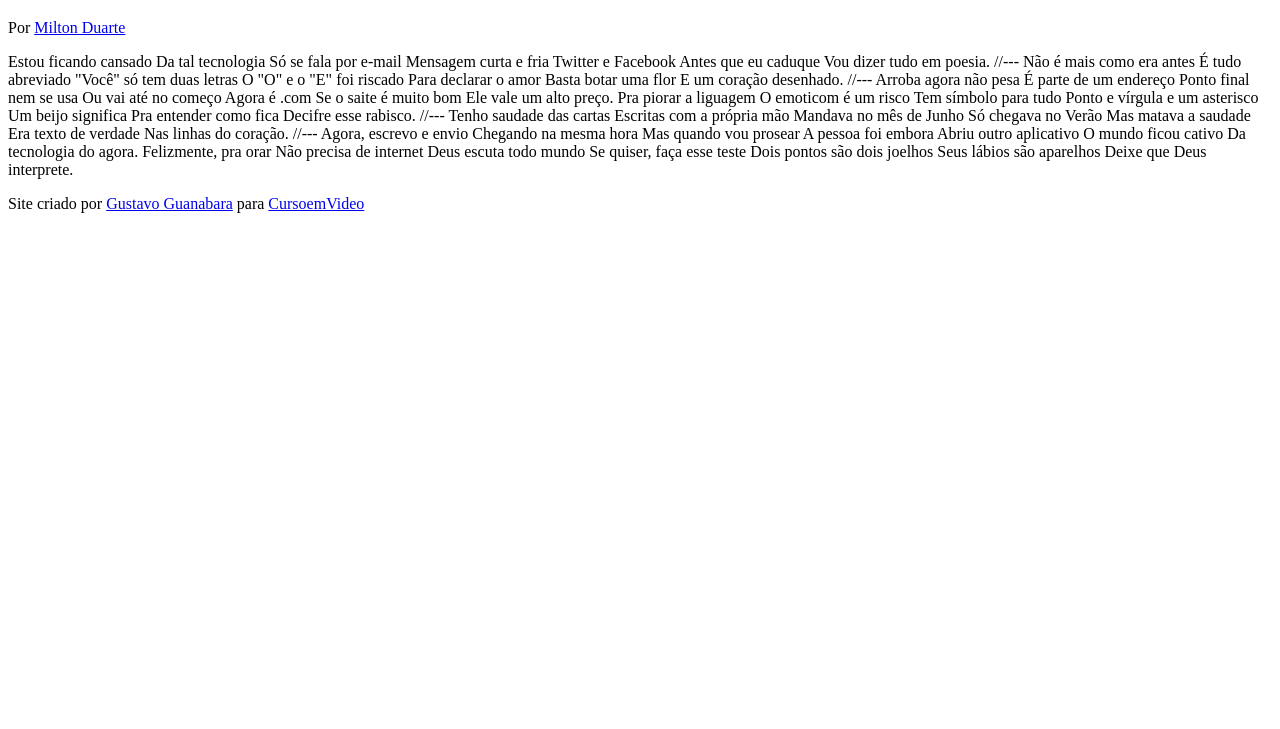
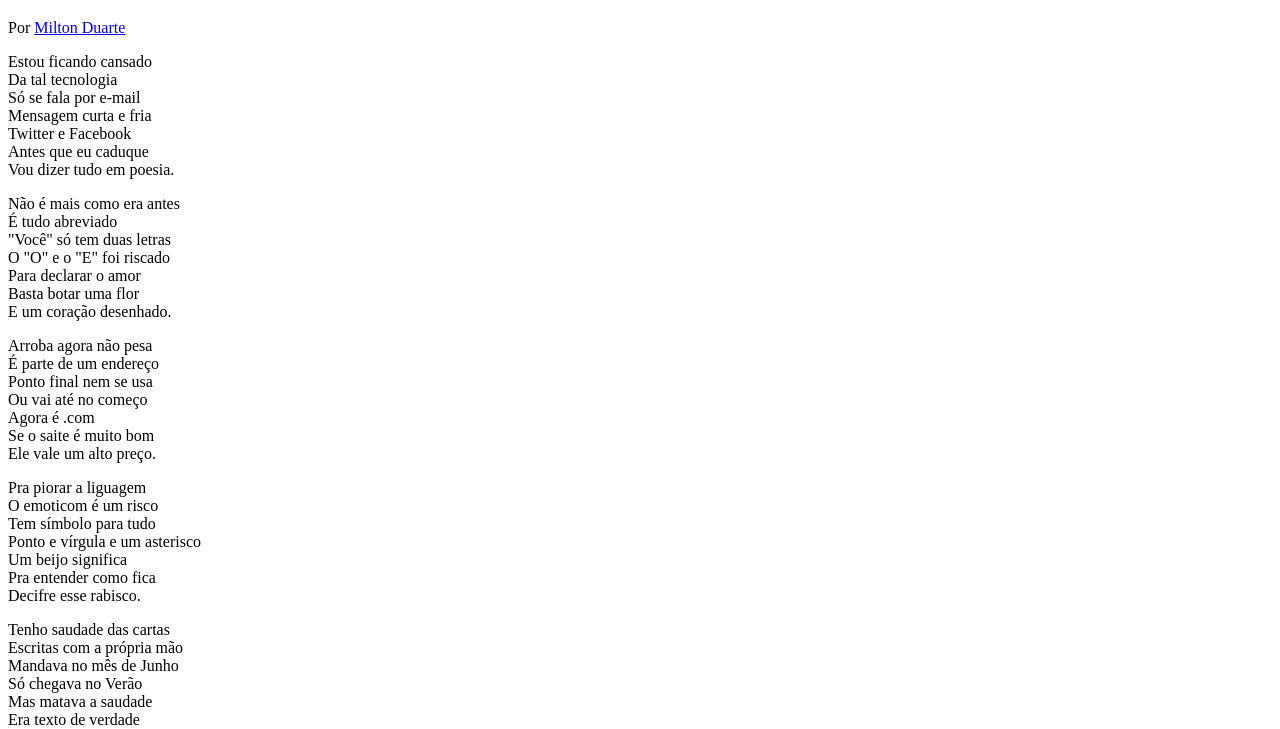
Before and after one commit to bruninho182/html-css, a plain HTML site: page desafios/012/index.html in a window 1280 px wide. Shown: the part 61-790 px from the top of the page. Drawn offline with Linux system fonts and the light colour scheme.

Commit message:
Atualizado

```diff
--- /dev/null
+++ b/desafios/012/estilo/style.css
@@ -0,0 +1 @@
+@charset "UTF-8";
--- a/desafios/012/index.html
+++ b/desafios/012/index.html
@@ -5,6 +5,7 @@
     <meta http-equiv="X-UA-Compatible" content="IE=edge">
     <meta name="viewport" content="width=device-width, initial-scale=1.0">
     <title>Cordel Moderno</title>
+    <link rel="stylesheet" href="estilo/style.css">
 </head>
 <body>
     <header>
@@ -15,69 +16,85 @@
         </p>
     </header>
 
-Estou ficando cansado
-Da tal tecnologia
-Só se fala por e-mail
-Mensagem curta e fria
-Twitter e Facebook
-Antes que eu caduque
-Vou dizer tudo em poesia.
+<section>
+    <p>
+        Estou ficando cansado <br>
+        Da tal tecnologia <br>
+        Só se fala por e-mail <br>
+        Mensagem curta e fria <br>
+        Twitter e Facebook <br>
+        Antes que eu caduque <br>
+        Vou dizer tudo em poesia.
+    </p>
+</section>
 
-//---
+<section>
+    <p>
+        Não é mais como era antes <br>
+        É tudo abreviado <br>
+        "Você" só tem duas letras <br>
+        O "O" e o "E" foi riscado <br>
+        Para declarar o amor <br>
+        Basta botar uma flor <br>
+        E um coração desenhado. <br>
+    </p>
+</section>
 
-Não é mais como era antes
-É tudo abreviado
-"Você" só tem duas letras
-O "O" e o "E" foi riscado
-Para declarar o amor
-Basta botar uma flor
-E um coração desenhado.
+<section>
+    <p>
+        Arroba agora não pesa <br>
+        É parte de um endereço <br>
+        Ponto final nem se usa <br>
+        Ou vai até no começo <br>
+        Agora é .com <br>
+        Se o saite é muito bom <br>
+        Ele vale um alto preço.
+    </p>
 
-//---
+    <p>
+        Pra piorar a liguagem <br>
+        O emoticom é um risco <br>
+        Tem símbolo para tudo <br>
+        Ponto e vírgula e um asterisco <br>
+        Um beijo significa <br>
+        Pra entender como fica <br>
+        Decifre esse rabisco.
+    </p>
+</section>
 
-Arroba agora não pesa
-É parte de um endereço
-Ponto final nem se usa
-Ou vai até no começo
-Agora é .com
-Se o saite é muito bom
-Ele vale um alto preço.
+<section>
+    <p>
+        Tenho saudade das cartas <br>
+        Escritas com a própria mão <br>
+        Mandava no mês de Junho <br>
+        Só chegava no Verão <br>
+        Mas matava a saudade <br>
+        Era texto de verdade <br>
+        Nas linhas do coração.
+    </p>
+</section>
 
-Pra piorar a liguagem
-O emoticom é um risco
-Tem símbolo para tudo
-Ponto e vírgula e um asterisco
-Um beijo significa
-Pra entender como fica
-Decifre esse rabisco.
+<section>
+    <p>
+        Agora, escrevo e envio <br>
+        Chegando na mesma hora <br>
+        Mas quando vou prosear <br>
+        A pessoa foi embora <br>
+        Abriu outro aplicativo <br>
+        O mundo ficou cativo <br>
+        Da tecnologia do agora.
+    </p>
 
-//---
-
-Tenho saudade das cartas
-Escritas com a própria mão
-Mandava no mês de Junho
-Só chegava no Verão
-Mas matava a saudade
-Era texto de verdade
-Nas linhas do coração.
-
-//---
-
-Agora, escrevo e envio
-Chegando na mesma hora
-Mas quando vou prosear
-A pessoa foi embora
-Abriu outro aplicativo
-O mundo ficou cativo
-Da tecnologia do agora.
-
-Felizmente, pra orar
-Não precisa de internet
-Deus escuta todo mundo
-Se quiser, faça esse teste
-Dois pontos são dois joelhos
-Seus lábios são aparelhos
-Deixe que Deus interprete.
+    <p>
+        Felizmente, pra orar <br>
+        Não precisa de internet <br>
+        Deus escuta todo mundo <br>
+        Se quiser, faça esse teste <br>
+        Dois pontos são dois joelhos <br>
+        Seus lábios são aparelhos <br>
+        Deixe que Deus interprete.
+    </p>
+</section>
 
 <footer>
     <p>Site criado por <a href="https://gustavoguanabara.github.io" target="_blank">Gustavo Guanabara</a> para <a href="https://www.cursoemvideo.com" target="_blank">CursoemVideo</a></p>
```
